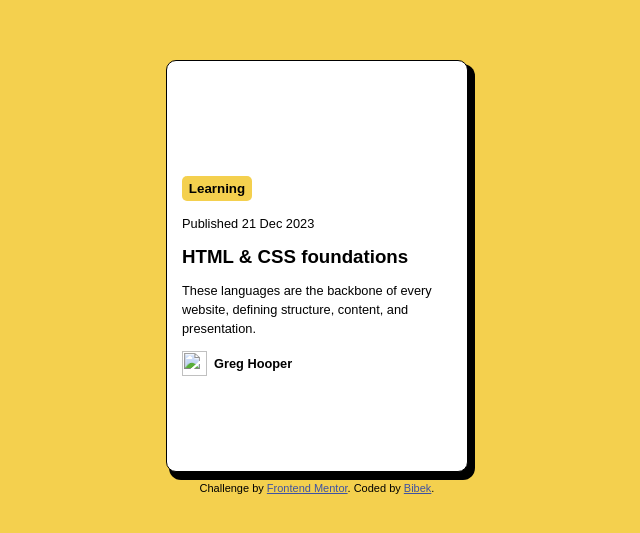
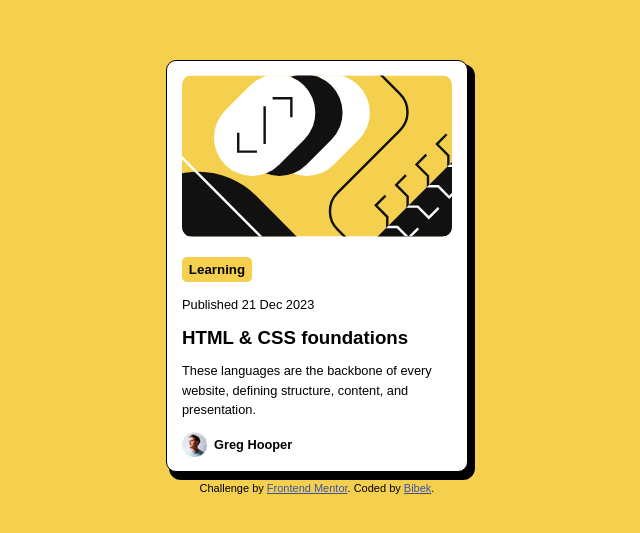
Before and after one commit to bibek0k/BlogCardPractice, a plain HTML site: page index.html in a window 1280 px wide. Shown: the part 131-664 px from the top of the page, without its empty margins (323-963 px from the left). Drawn offline with Linux system fonts and the light colour scheme.

Commit message:
Fixed file path location

```diff
--- a/index.html
+++ b/index.html
@@ -82,13 +82,13 @@
 <body>
 
   <div class="card">
-    <img class="illustration" src="/WebProject/blog-preview-card-main/assets/images/illustration-article.svg" alt="">
+    <img class="illustration" src="assets/images/illustration-article.svg" alt="">
     <button>Learning</button>
     <p>Published 21 Dec 2023</p>
     <h3>HTML & CSS foundations</h3>
     <p>These languages are the backbone of every website, defining structure, content, and presentation.</p>
     <div class="profile">
-      <img src="/WebProject/blog-preview-card-main/assets/images/image-avatar.webp" alt="">
+      <img src="assets/images/image-avatar.webp" alt="">
       <p>Greg Hooper</p>
     </div>
 
```
